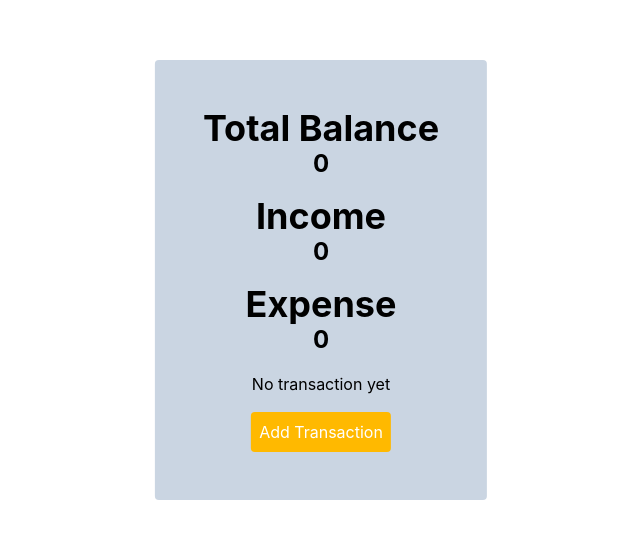
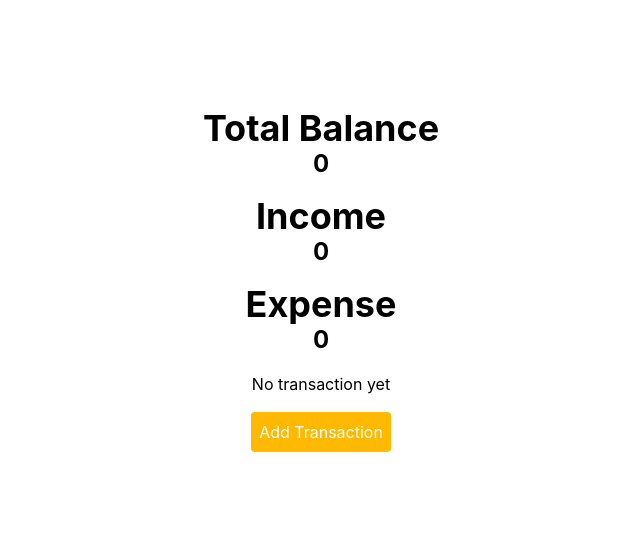
Before and after one commit to ManzarAbbass/Learning_react, a React (Vite) app in the folder 24-Expense-Tracker/: page / in a window 1280 px wide. Shown: the part 120-658 px from the top of the page, without its empty margins (319-959 px from the left). Built offline with nearby package versions, Linux system fonts and the light colour scheme.

Commit message:
add more logic in balance

```diff
--- a/24-Expense-Tracker/src/components/Balance.jsx
+++ b/24-Expense-Tracker/src/components/Balance.jsx
@@ -8,7 +8,7 @@ const Balance = () => {
   const {transaction}= useContext(expenseContextData)
   const [form, setForm] = useState(false)
   return (
-    <div className="absolute top-1/2 left-1/2 -translate-x-1/2 -translate-y-1/2 bg-slate-300 rounded ">
+    <div className="flex items-center justify-center h-screen">
       <div className="p-12 flex flex-col gap-4 items-center justify-between">
         <div className="flex flex-col items-center">
           <h2 className="text-4xl font-bold">Total Balance</h2>
@@ -23,7 +23,7 @@ const Balance = () => {
           <p className="text-2xl font-bold">{calculateExpense(transaction)}</p>
         </div>
         <div className="flex flex-col items-center">
-          <p className="border-s-olive-50">No transaction yet</p>
+          <p className={`border-s-olive-50 ${transaction.length === 0 ? 'block' : 'hidden'}`}>No transaction yet</p>
         </div>
         <button
         onClick={()=>{
```
